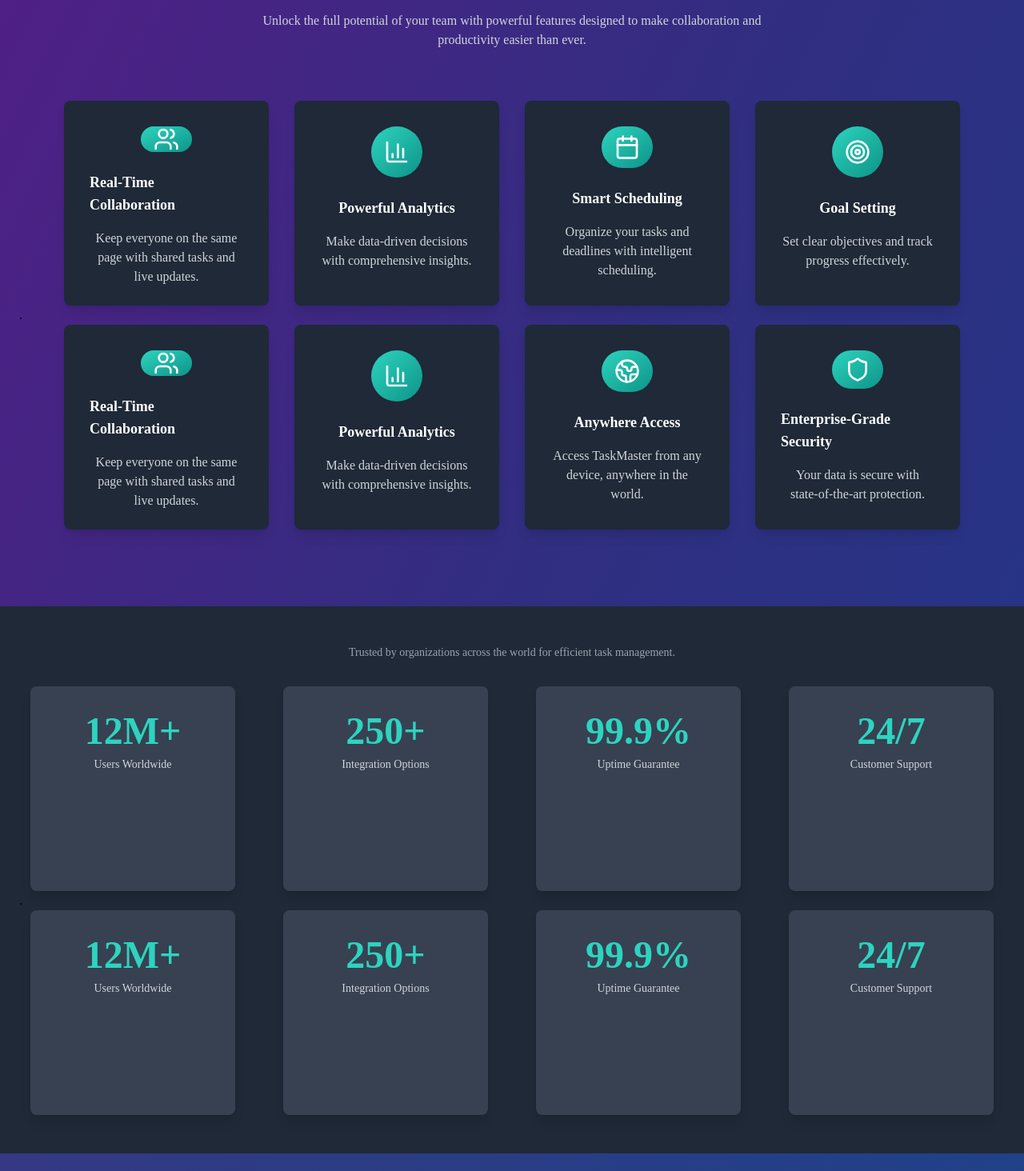
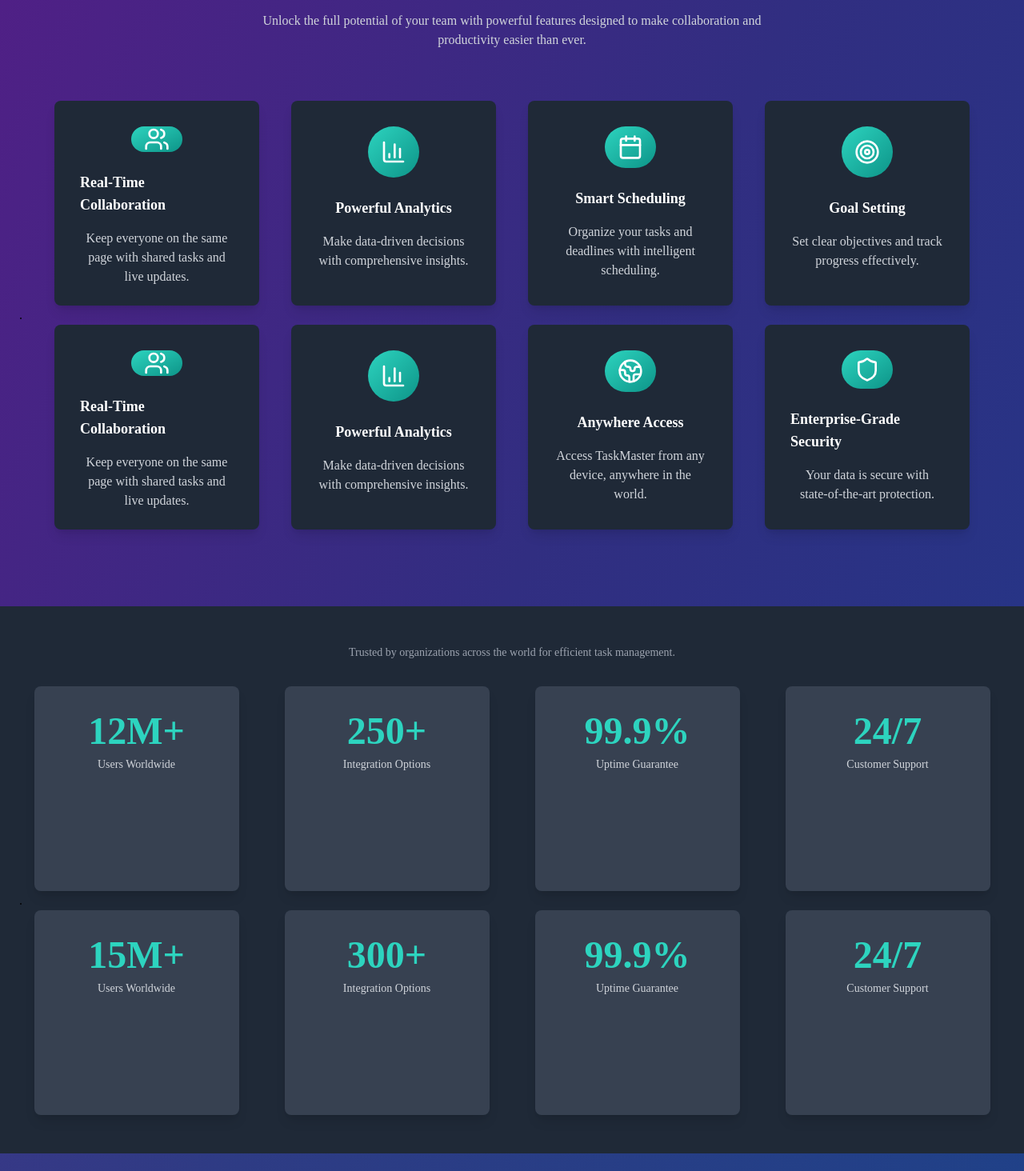
Before and after one commit to davyken/Dtodo, a React (Vite) app: page / in a window 1280 px wide. Shown: the part 586-2050 px from the top of the page at 80% size. Built offline with nearby package versions, Linux system fonts and the light colour scheme.

Commit message:
modify content

```diff
--- a/src/Pages/HomePage/Home.jsx
+++ b/src/Pages/HomePage/Home.jsx
@@ -103,7 +103,7 @@
             designed to make collaboration and productivity easier than ever.
           </p>
         </div>
-        <div className="flex flex-wrap justify-center gap-8">
+        <div className="flex flex-wrap justify-center gap-10">
           <FeatureCard
             icon={Users}
             title="Real-Time Collaboration"
@@ -124,21 +124,12 @@
             title="Goal Setting"
             description="Set clear objectives and track progress effectively."
           />
-          {/* <FeatureCard
-            icon={Globe2}
-            title="Anywhere Access"
-            description="Access TaskMaster from any device, anywhere in the world."
-          />
-          <FeatureCard
-            icon={Shield}
-            title="Enterprise-Grade Security"
-            description="Your data is secure with state-of-the-art protection."
-          /> */}
+
         </div>
         <div>
           <h1> .</h1>
         </div>
-        <div className="flex flex-wrap justify-center gap-8">
+        <div className="flex flex-wrap justify-center gap-10">
           <FeatureCard
             icon={Users}
             title="Real-Time Collaboration"
@@ -168,7 +159,7 @@
             Trusted by organizations across the world for efficient task
             management.
           </p>
-          <div className="flex justify-around gap-8">
+          <div className="flex justify-around gap-5">
             <StatCard number="12M+" label="Users Worldwide" />
             <StatCard number="250+" label="Integration Options" />
             <StatCard number="99.9%" label="Uptime Guarantee" />
@@ -176,9 +167,9 @@
 
           </div>
           <div><p>.</p></div>
-          <div className="flex justify-around gap-8">
-            <StatCard number="12M+" label="Users Worldwide" />
-            <StatCard number="250+" label="Integration Options" />
+          <div className="flex justify-around gap-5">
+            <StatCard number="15M+" label="Users Worldwide" />
+            <StatCard number="300+" label="Integration Options" />
             <StatCard number="99.9%" label="Uptime Guarantee" />
             <StatCard number="24/7" label="Customer Support" />
 
```
